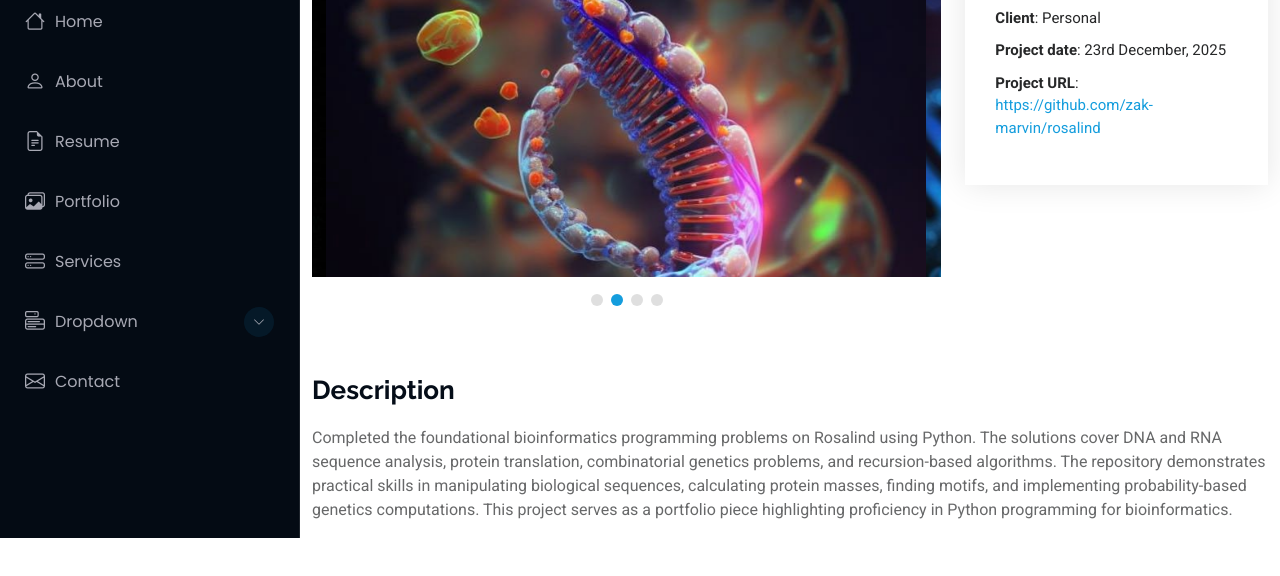
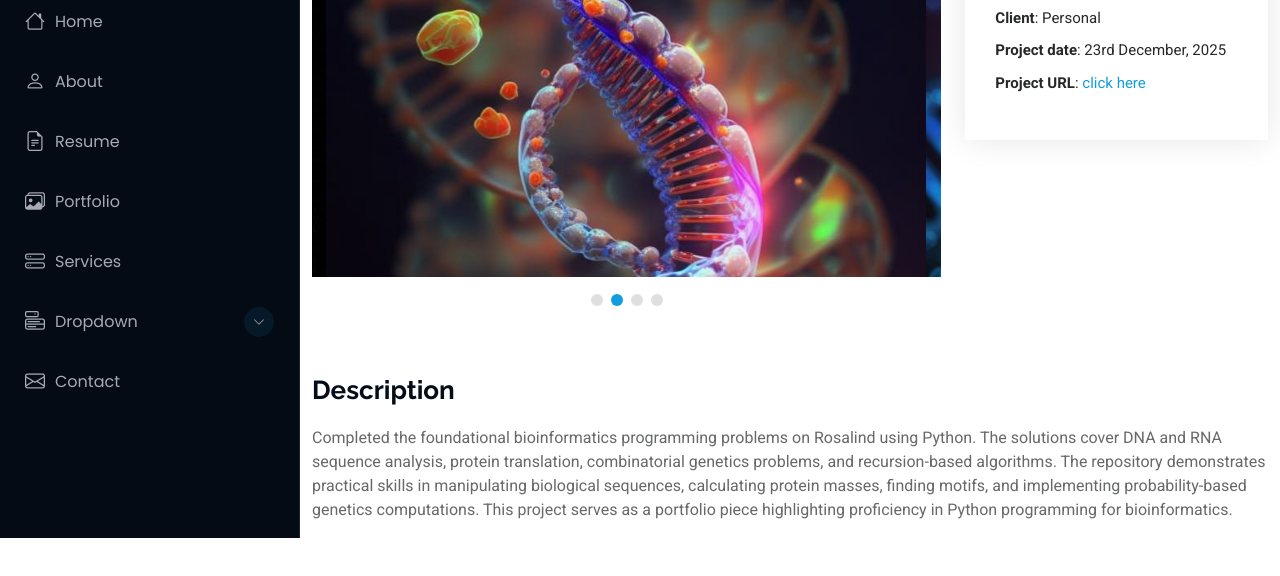
Before and after one commit to zak-marvin/zakmarvin.github.io, a plain HTML site: page portfolio-details rosalind.html in a window 1280 px wide. Shown: the part 262-838 px from the top of the page. Drawn offline with Linux system fonts and the light colour scheme.

Commit message:
adding click link

```diff
--- a/portfolio-details rosalind.html
+++ b/portfolio-details rosalind.html
@@ -182,7 +182,7 @@
                 <li><strong>Category</strong>: Scripts / Bioinformatics</li>
                 <li><strong>Client</strong>: Personal</li>
                 <li><strong>Project date</strong>: 23rd December, 2025</li>
-                <li><strong>Project URL</strong>: <a href="https://github.com/zak-marvin/rosalind">https://github.com/zak-marvin/rosalind</a></li>
+                <li><strong>Project URL</strong>: <a href="https://github.com/zak-marvin/rosalind">click here</a></li>
               </ul>
             </div>
 
```
